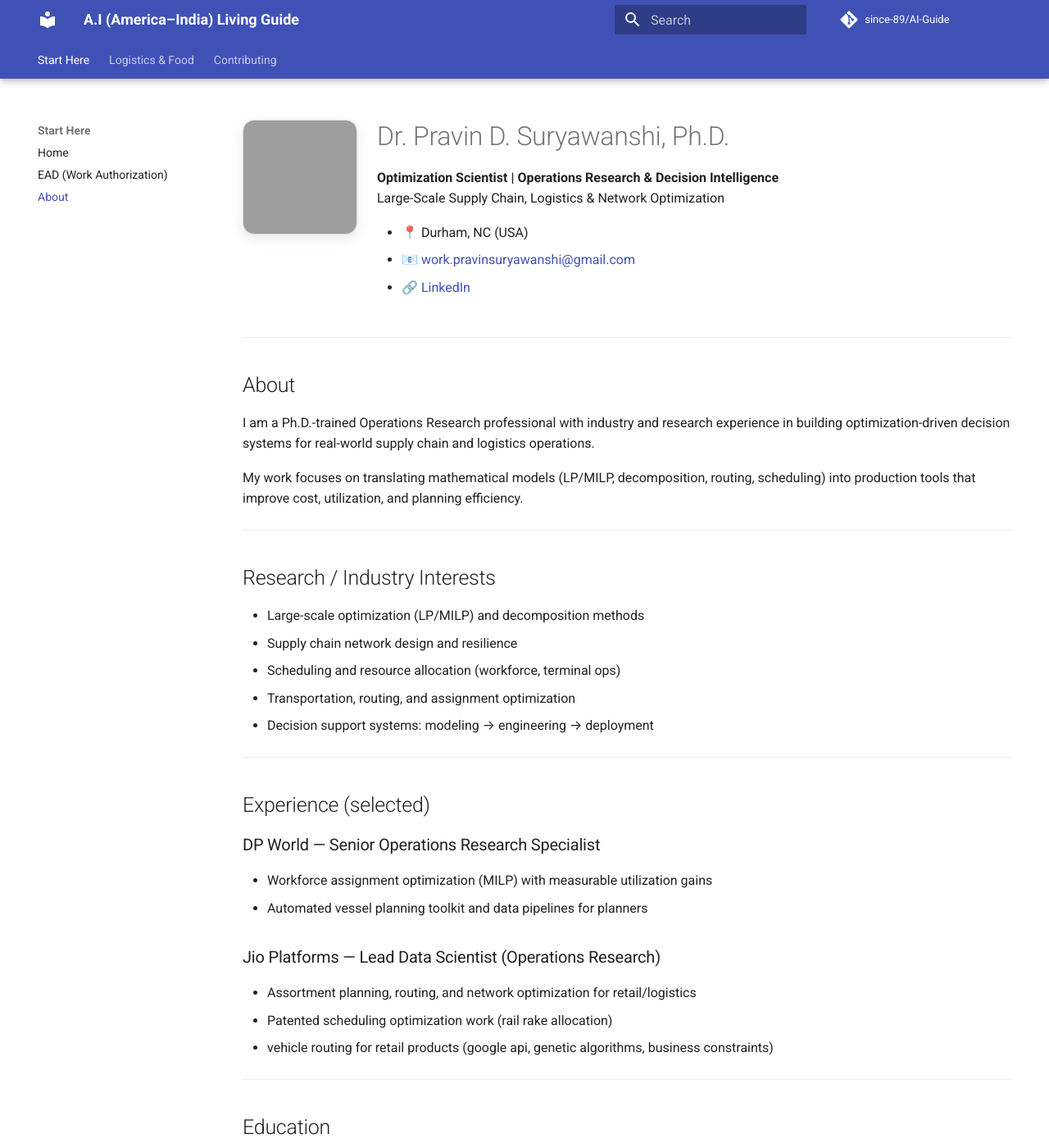
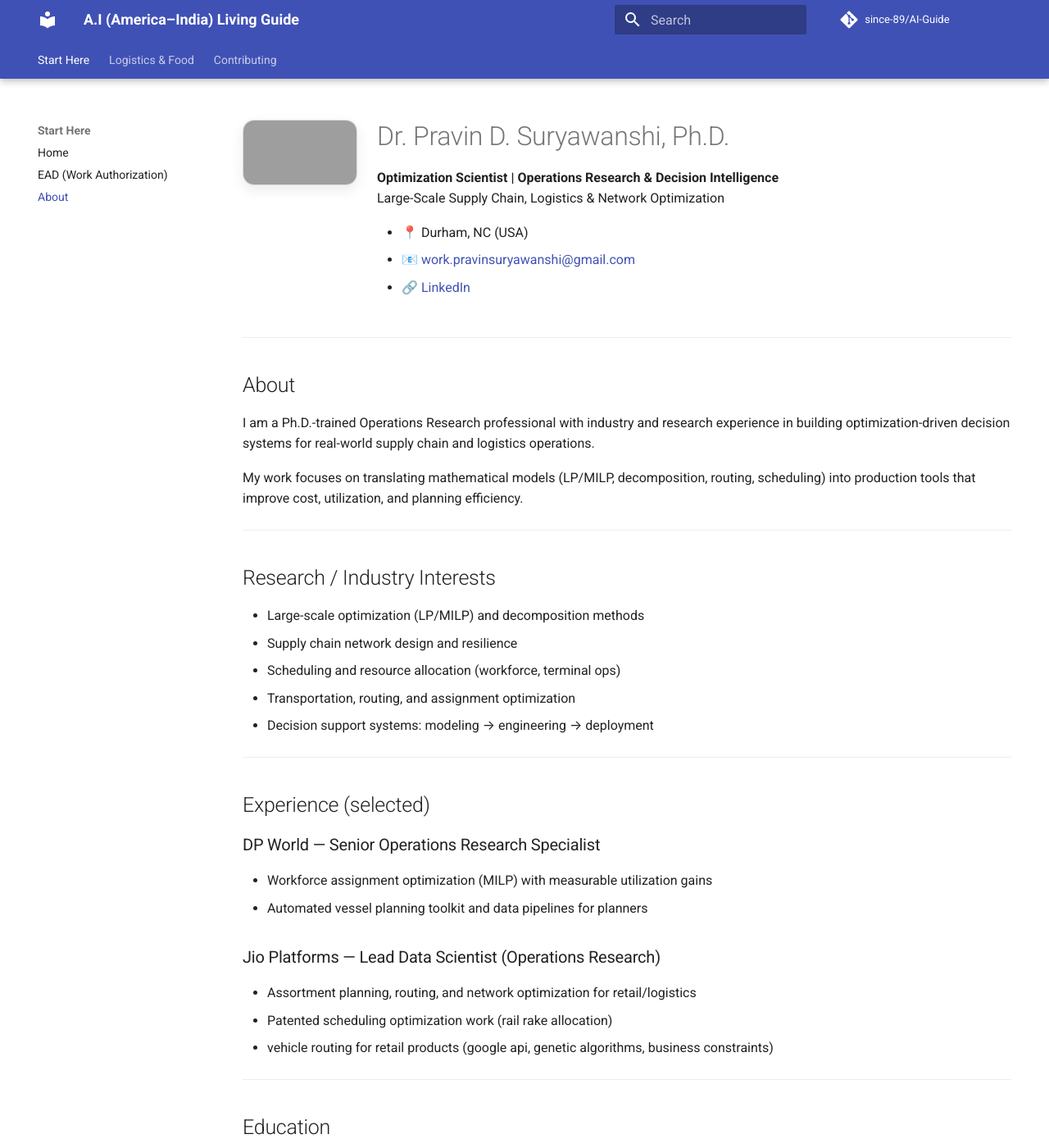
Before and after one commit to since-89/AI-Guide, an MkDocs documentation site: the page built from docs/portfolio.md, in a window 1280 px wide and 1400 px high. Shown: the whole window at 82% size. Built offline with MkDocs 1.6.1 and Material for MkDocs 9.7.7, drawn with Linux system fonts in a browser that asks for light colours; comment, search, counter and statistics services are not loaded; grey boxes are pictures that could not be loaded.

Commit message:
image adjustingupdated

```diff
--- a/docs/stylesheets/portfolio.css
+++ b/docs/stylesheets/portfolio.css
@@ -9,8 +9,8 @@
 
 /* Make sure image never looks bigger than the text block */
 .md-typeset .pf-hero-photo{
-  width: 140px;
-  height: 140px;
+  width: 80px;
+  height: 80px;
   flex: 0 0 140px;          /* fixed size column */
   border-radius: 14px;
   object-fit: cover;
```
